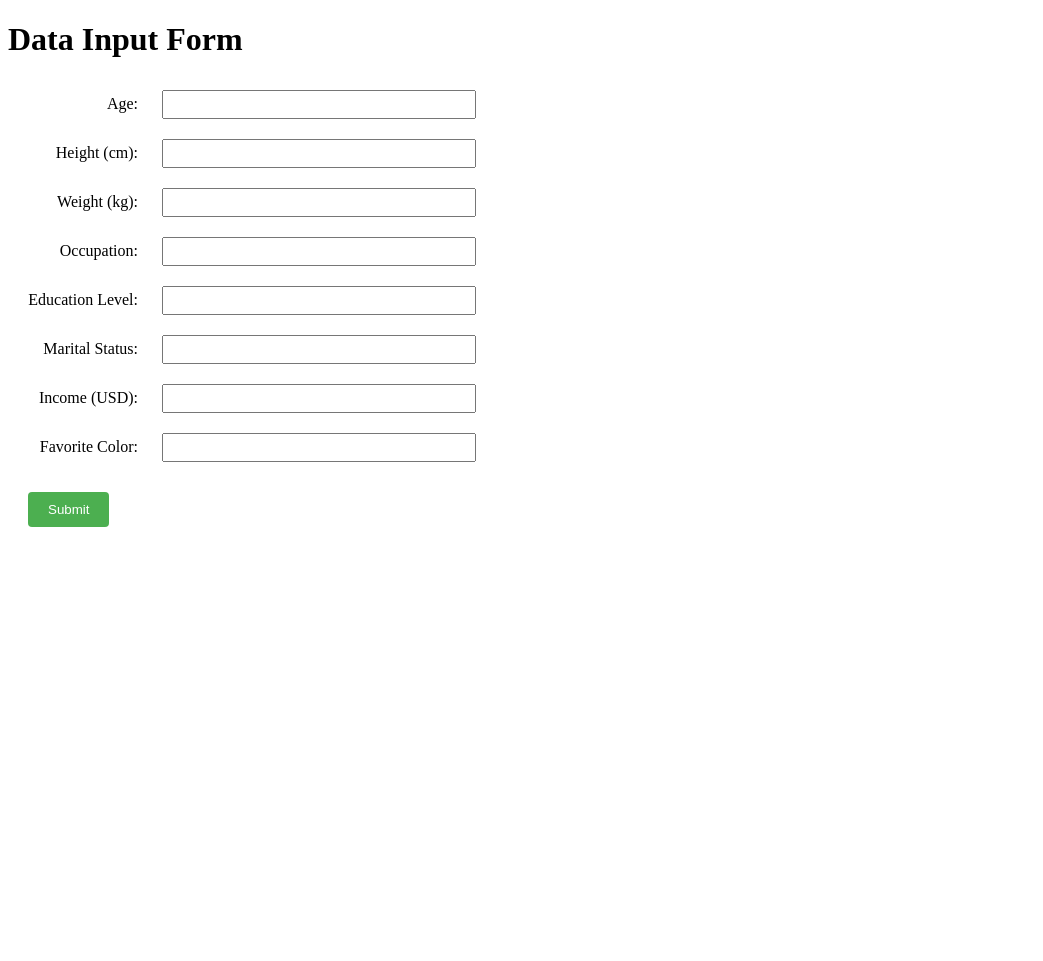
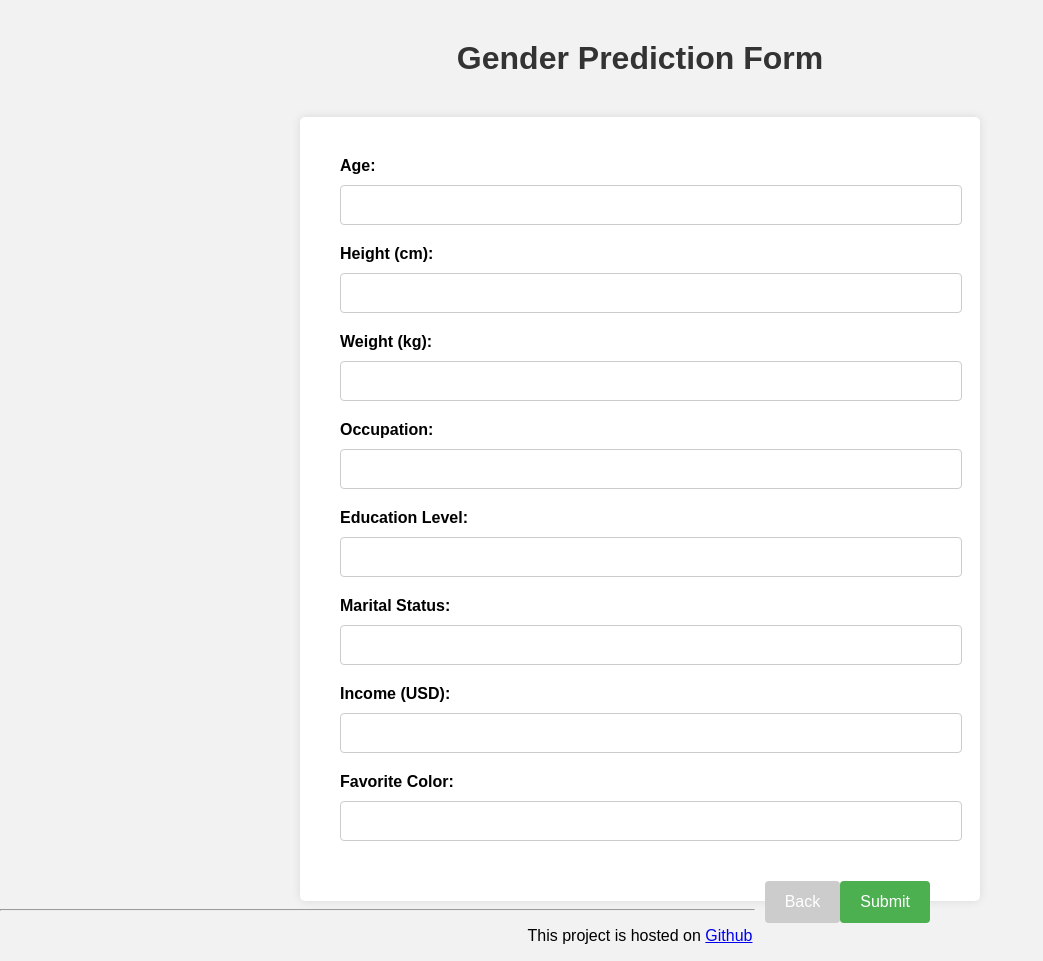
Before and after one commit to darkway-s/GenderPrediction, a Flask app: page / in a window 1280 px wide. Shown: the whole page, without its empty margins (0-1043 px from the left). Before the commit the page ends 527 px from the top, so only its background shows below. Run offline with Flask 3, Linux system fonts and the light colour scheme; parts of the project's set-up code (start-up, migrations or seed data) failed here and were passed over.

Commit message:
feat: 实现前端交互界面，完善server.py

```diff
--- a/server.py
+++ b/server.py
@@ -1,5 +1,6 @@
 import json
 
+import numpy as np
 from flask import Flask, request, jsonify, render_template
 import requests
 import pickle
@@ -9,11 +10,7 @@ import pandas as pd
 app = Flask(__name__)
 filename = './static/GenderLogistic.sav'
 model = pickle.load(open(filename, 'rb'))
-print(model)
-
-
-def classify(model, X_test, y_test):
-    print('Accuracy:', model.score(X_test, y_test))
+# print(model)
 
 
 def labelencoder(df):
@@ -32,55 +29,17 @@ def home():
     return render_template('DataInput.html')
 
 
-# @app.route('/api', methods=['POST'])
-# def api():
-#     # api token TODO
-#     input_x = request.json['input_X']
-#     # 对输入参数 input_x 进行处理，并返回预测结果 pred
-#     pred = process_input(input_x)
-#     response = {'output_Y': pred}
-#     return jsonify(response)
-#     # # 进行模型预测
-#     # output_Y = model.predict(input_X)
-#     # return jsonify({'output_Y': output_Y.tolist()})
-#
-#
-# def process_input(input_x):
-#     # 在这里编写处理输入参数的代码
-#     flag = input_x[0].upper()
-#     if flag == 'X':
-#         return 'X gender'
-#     elif flag > 'M':
-#         return 'male'
-#     else:
-#         return 'female'
-
-
-# @app.route('/predict', methods=['POST'])
-# def predict():
-#     # 获取输入X
-#     input_X = request.form.get('input_X')
-#
-#     # 发送POST请求到API端点，获取预测值Y
-#     response = requests.post('http://localhost:5000/api', json={'input_X': input_X})
-#     output_Y = response.json()['output_Y']
-#     # print("response:")
-#     # print(response)
-#     # print("output_Y")
-#     # print(output_Y)
-#     # 返回预测值Y
-#     return render_template('index.html', input_X=input_X, output_Y=output_Y)
-
 @app.route("/api/predict", methods=["POST"])
 def api_predict():
+    # api token TODO
     data = request.get_json()
     df = pd.DataFrame(data)
-    print(df)
+    # print(df)
     df = labelencoder(df.copy())
     # X_test = df.drop(columns=' Gender', axis=1)
     X_test = df
     y_pred = model.predict(X_test)
-    print(y_pred)
+    # print(y_pred)
     res = y_pred.tolist()
 
     return jsonify({'result': res})
@@ -111,14 +70,32 @@ def pred():
         " Favorite Color": ' ' + color
     }
     df = pd.DataFrame(data, index=[0])
-    # print(df)
-    df = labelencoder(df.copy())
-    # X_test = df.drop(columns=' Gender', axis=1)
-    X_test = df
-    y_pred = model.predict(X_test)
-    print(y_pred[0])
+    print(df)
+    df.to_csv('output.csv', index=False)
 
-    return "Prediction: <insert prediction here>"
+    data2 = pd.read_csv('output.csv')
+    # del data2['Unnamed: 8']
+    # print("input data2:")
+    # print(data2)
+    df = data2
+    url = 'http://127.0.0.1:5000/api/predict'
+    response = requests.post(url, json=df.to_dict(orient='records'))
+    res = response.json()['result']
+    print(res[0])
+    # 将所有0替换为'female'，将所有1替换为'male'
+    gender_map = {0: 'female', 1: 'male'}
+    pretty_res = np.vectorize(gender_map.get)(res)
+
+    return render_template('result.html',
+                           prediction=pretty_res[0],
+                           age=age,
+                           height=height,
+                           weight=weight,
+                           occupation=occupation,
+                           education=education,
+                           marital_status=marital,
+                           income=income,
+                           color=color)
 
 
 # 启动应用程序
--- a/templates/DataInput.html
+++ b/templates/DataInput.html
@@ -1,52 +1,98 @@
 <!DOCTYPE html>
 <html>
 <head>
-	<title>Data Input Form</title>
+	<title>Gender Prediction</title>
 	<style>
+		body {
+			font-family: Arial, sans-serif;
+			background-color: #f2f2f2;
+			margin: 0;
+			padding: 0;
+		}
+		h1 {
+			color: #333;
+			text-align: center;
+			margin: 40px 0;
+		}
+		form {
+			background-color: #fff;
+			border-radius: 5px;
+			box-shadow: 0px 0px 10px rgba(0, 0, 0, 0.1);
+			margin: 0 auto;
+			padding: 40px;
+			width: 600px;
+		}
 		label {
-			display: inline-block;
-			width: 120px;
-			text-align: right;
-			margin: 10px;
+			display: block;
+			font-size: 16px;
+			font-weight: bold;
+			margin-bottom: 10px;
 		}
 		input[type="text"] {
-			width: 300px;
-			padding: 5px;
-			margin: 10px;
+			width: 100%;
+			padding: 10px;
+			border: 1px solid #ccc;
+			border-radius: 4px;
+			margin-bottom: 20px;
+			font-size: 16px;
 		}
 		input[type="submit"] {
-			margin: 20px;
-			padding: 10px 20px;
 			background-color: #4CAF50;
+			border: none;
 			color: white;
-			border: none;
+			padding: 12px 20px;
+			text-align: center;
+			text-decoration: none;
+			display: inline-block;
+			font-size: 16px;
 			border-radius: 4px;
 			cursor: pointer;
+			margin-top: 20px;
+			margin-right: 10px;
+			float: right;
+		}
+		a.button {
+			background-color: #ccc;
+			border: none;
+			color: white;
+			padding: 12px 20px;
+			text-align: center;
+			text-decoration: none;
+			display: inline-block;
+			font-size: 16px;
+			border-radius: 4px;
+			cursor: pointer;
+			margin-top: 20px;
+			margin-left: 10px;
+			float: right;
 		}
 	</style>
 </head>
 <body>
-	<h1>Data Input Form</h1>
+	<h1>Gender Prediction Form</h1>
 	<form method="POST" action="/pred">
-{#		<label for="gender">Gender:</label>#}
-{#		<input type="text" name="gender" required><br>#}
 		<label for="age">Age:</label>
-		<input type="text" name="age" required><br>
+		<input type="text" name="age" required>
 		<label for="height">Height (cm):</label>
-		<input type="text" name="height" required><br>
+		<input type="text" name="height" required>
 		<label for="weight">Weight (kg):</label>
-		<input type="text" name="weight" required><br>
+		<input type="text" name="weight" required>
 		<label for="occupation">Occupation:</label>
-		<input type="text" name="occupation" required><br>
+		<input type="text" name="occupation" required>
 		<label for="education">Education Level:</label>
-		<input type="text" name="education" required><br>
+		<input type="text" name="education" required>
 		<label for="marital">Marital Status:</label>
-		<input type="text" name="marital" required><br>
+		<input type="text" name="marital" required>
 		<label for="income">Income (USD):</label>
-		<input type="text" name="income" required><br>
+		<input type="text" name="income" required>
 		<label for="color">Favorite Color:</label>
-		<input type="text" name="color" required><br>
+		<input type="text" name="color" required>
 		<input type="submit" value="Submit">
+		<a class="button" href="/">Back</a>
 	</form>
+    <footer style="text-align:center">
+		<hr>
+		<p>This project is hosted on <a href="https://github.com/darkway-s/GenderPridiction">Github</a></p>
+	</footer>
 </body>
 </html>
```
Also changed, not shown: templates/index.html (deleted, +0 -19 lines), templates/result.html (added, +85 -0 lines), README.MD, 1 other file.
